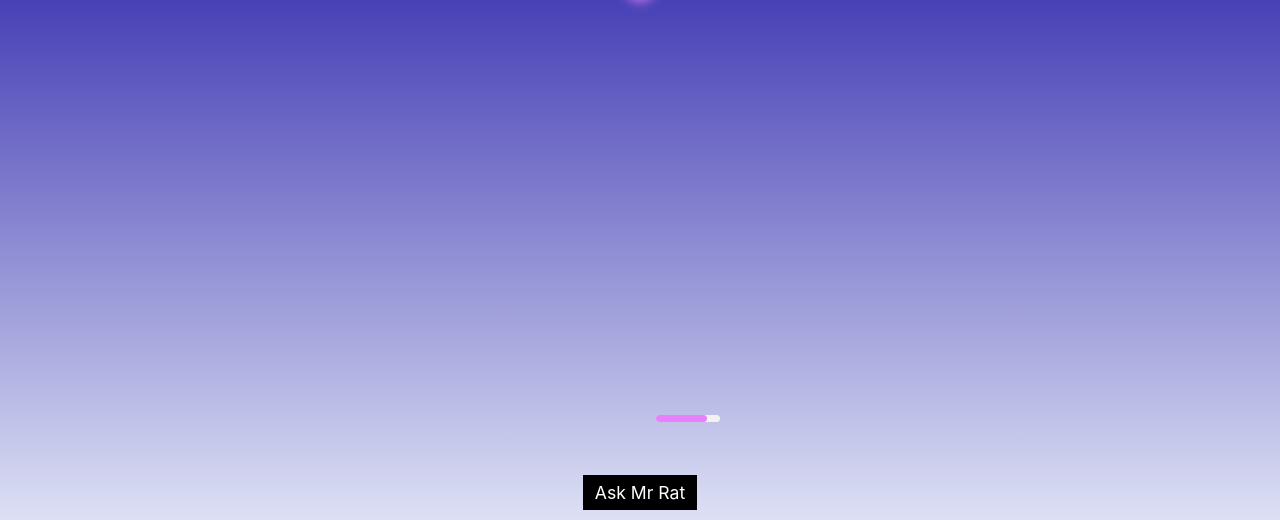
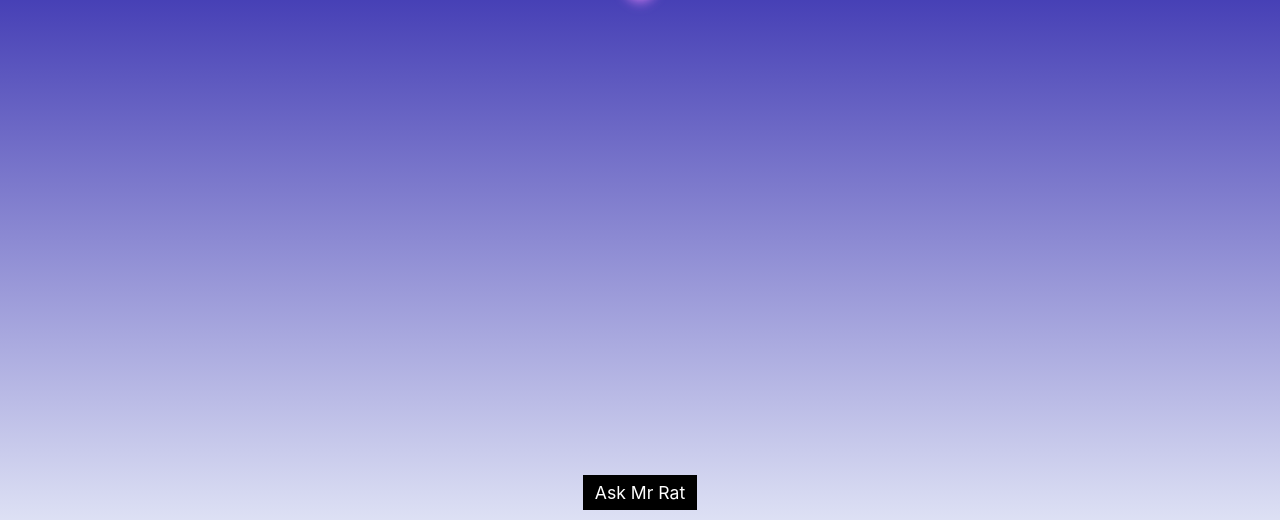
Before and after one commit to gencive5/wise-rat, a React (Vite) app: page / in a window 1280 px wide. Shown: the part 190-710 px from the top of the page. Built offline with nearby package versions, Linux system fonts and the light colour scheme; a web font is replaced by a local one.

Commit message:
back to normal scrollbar

```diff
--- a/src/App.css
+++ b/src/App.css
@@ -105,12 +105,25 @@
 }
 }
 
+.fortune-wrapper {
+  width: 100%;
+  height: auto;
+  max-width: 100vw;
+  padding: 3rem;
+  overflow-x: auto;
+  overflow-y: visible;
+  position: relative;
+  margin-top: 5rem;
+  scrollbar-width: 100%;
+  scrollbar-color: #e980fc #e980fc;
+  z-index: 50;
+  -webkit-overflow-scrolling: auto !important;
+}
+
 .fortune-wrapper::-webkit-scrollbar {
-  display: none !important;
-  width: 0 !important;
-  height: 0 !important;
-  background: transparent !important;
-  -webkit-appearance: none !important;
+    -webkit-appearance: none;
+    width: 7px;
+    height: 3px;
 }
 
 .fortune-wrapper::-webkit-scrollbar-track {
@@ -121,41 +134,12 @@
 .fortune-wrapper::-webkit-scrollbar-thumb {
   border-radius: 4px !important;
   height: 3px;
-}
-
-.fortune-wrapper {
-  width: 100%;
-  height: auto;
-  max-width: 100vw;
-  padding: 3rem;
-  overflow-x: auto;
-  overflow-y: hidden;
-  position: relative;
-  margin-top: 5rem;
-  scrollbar-width: none !important;
-  z-index: 50;
-  /* -webkit-overflow-scrolling: auto !important; */
-
+  background: #24bb5e !important;
+  box-shadow: inset 0 0 6px rgba(226, 31, 152, 0.5) !important;
 }
 
 
-/* .fortune-wrapper::-webkit-scrollbar {
-  height: auto;
-}
 
-.fortune-wrapper::-webkit-scrollbar-track {
-  background: transparent;
-  border-radius: 4px;
-}
-
-.fortune-wrapper::-webkit-scrollbar-thumb {
-  background: magenta;
-  border-radius: 4px;
-}
-
-.fortune-wrapper::-webkit-scrollbar-thumb:hover {
-  background: #574dec;
-} */
 
 
 .fortune1 {
--- a/src/App.jsx
+++ b/src/App.jsx
@@ -1,7 +1,6 @@
 import { useState, useEffect, useRef } from 'react'
 import rat from './assets/ratfront.png'
 import './App.css'
-import CustomHorizontalScrollbar from './CustomHorizontalScrollbar'
 
 function App() {
 
@@ -37,14 +36,8 @@ const askFortune = () => {
       <div className='main-content'>
 
         <div>
-          <div className="fortune-wrapper" ef={fortuneRef}
-            id="fortune-scrollable">
+          <div className="fortune-wrapper" ef={fortuneRef}>
           <p className="fortune1">{fortune}</p>
-          <CustomHorizontalScrollbar
-            targetId="fortune-scrollable"
-            trackColor="#f2f2f2"
-            thumbColor="#e980fc"
-          />
           </div>
 
         </div>
--- a/src/CustomHorizontalScrollbar.jsx
+++ b/src/CustomHorizontalScrollbar.jsx
@@ -1,7 +1,6 @@
 import { useEffect, useRef } from 'react';
 
 const CustomHorizontalScrollbar = ({ targetId, trackColor = "#f2f2f2", thumbColor = "#e980fc" }) => {
-  const scrollbarRef = useRef(null);
   const thumbRef = useRef(null);
   const targetElRef = useRef(null);
   const isDraggingRef = useRef(false);
@@ -15,13 +14,13 @@ const CustomHorizontalScrollbar = ({ targetId, trackColor = "#f2f2f2", thumbColo
 
     targetElRef.current = targetEl;
 
-    // Force hide native scrollbar and DISABLE vertical scroll
+    // Hide native scrollbar but keep scroll functionality
     targetEl.style.overflowX = "auto";
-    targetEl.style.overflowY = "hidden";  // ← CHANGE: Prevent vertical scroll
-    targetEl.style.scrollbarWidth = "none";
-    targetEl.style.msOverflowStyle = "none";
+    targetEl.style.overflowY = "hidden";
+    targetEl.style.scrollbarWidth = "none"; // Firefox
+    targetEl.style.msOverflowStyle = "none"; // IE/Edge
 
-    // Add style element to hide webkit scrollbar
+    // Add style to hide webkit scrollbar
     const styleId = `hide-scrollbar-${targetId}`;
     let styleEl = document.getElementById(styleId);
     if (!styleEl) {
@@ -31,7 +30,7 @@ const CustomHorizontalScrollbar = ({ targetId, trackColor = "#f2f2f2", thumbColo
         #${targetId} {
           scrollbar-width: none !important;
           -ms-overflow-style: none !important;
-          overflow-y: hidden !important; /* ← ADD THIS */
+          overflow-y: hidden !important;
         }
         #${targetId}::-webkit-scrollbar {
           display: none !important;
@@ -39,21 +38,16 @@ const CustomHorizontalScrollbar = ({ targetId, trackColor = "#f2f2f2", thumbColo
           height: 0 !important;
           background: transparent !important;
         }
-        #${targetId}::-webkit-scrollbar-track,
-        #${targetId}::-webkit-scrollbar-thumb,
-        #${targetId}::-webkit-scrollbar-button {
-          display: none !important;
-          width: 0 !important;
-          height: 0 !important;
-        }
       `;
       document.head.appendChild(styleEl);
     }
 
-    // Set initial thumb width after a small delay
-    setTimeout(() => {
+    const updateThumb = () => {
       updateThumbWidth();
-    }, 100);
+      moveThumb();
+    };
+
+    setTimeout(updateThumb, 100);
 
     const handleScroll = () => {
       if (!isDraggingRef.current) {
@@ -68,7 +62,6 @@ const CustomHorizontalScrollbar = ({ targetId, trackColor = "#f2f2f2", thumbColo
     targetEl.addEventListener("scroll", handleScroll);
     window.addEventListener("resize", handleResize);
 
-    // Observe content changes
     const resizeObserver = new ResizeObserver(() => {
       updateThumbWidth();
     });
@@ -85,9 +78,9 @@ const CustomHorizontalScrollbar = ({ targetId, trackColor = "#f2f2f2", thumbColo
   }, [targetId]);
 
   const updateThumbWidth = () => {
-    if (!targetElRef.current || !scrollbarRef.current || !thumbRef.current) return;
+    if (!targetElRef.current || !thumbRef.current) return;
 
-    const trackWidth = scrollbarRef.current.offsetWidth;
+    const trackWidth = thumbRef.current.parentElement.offsetWidth;
     const targetWidth = targetElRef.current.clientWidth;
     const targetScrollWidth = targetElRef.current.scrollWidth;
 
@@ -97,17 +90,17 @@ const CustomHorizontalScrollbar = ({ targetId, trackColor = "#f2f2f2", thumbColo
     }
 
     thumbRef.current.style.display = 'block';
+
     let thumbWidth = (targetWidth / targetScrollWidth) * trackWidth;
     thumbWidth = Math.max(thumbWidth, 30);
     thumbRef.current.style.width = `${thumbWidth}px`;
-
-    moveThumb();
   };
 
   const moveThumb = () => {
-    if (!targetElRef.current || !scrollbarRef.current || !thumbRef.current) return;
+    if (!targetElRef.current || !thumbRef.current) return;
 
-    const trackWidth = scrollbarRef.current.offsetWidth;
+    const track = thumbRef.current.parentElement;
+    const trackWidth = track.offsetWidth;
     const thumbWidth = thumbRef.current.offsetWidth;
     const maxScrollLeft = targetElRef.current.scrollWidth - targetElRef.current.clientWidth;
 
@@ -117,20 +110,21 @@ const CustomHorizontalScrollbar = ({ targetId, trackColor = "#f2f2f2", thumbColo
     const maxThumbLeft = trackWidth - thumbWidth;
     const thumbLeft = scrollPercent * maxThumbLeft;
 
-    thumbRef.current.style.transform = `translateX(${thumbLeft}px)`;
+    thumbRef.current.style.left = `${thumbLeft}px`;
   };
 
   const handleMouseDown = (e) => {
     e.preventDefault();
     e.stopPropagation();
 
-    if (!targetElRef.current || !thumbRef.current || !scrollbarRef.current) return;
+    if (!targetElRef.current || !thumbRef.current) return;
 
     isDraggingRef.current = true;
 
     const startX = e.clientX;
     const startScrollLeft = targetElRef.current.scrollLeft;
-    const trackWidth = scrollbarRef.current.offsetWidth;
+    const track = thumbRef.current.parentElement;
+    const trackWidth = track.offsetWidth;
     const thumbWidth = thumbRef.current.offsetWidth;
     const maxThumbLeft = trackWidth - thumbWidth;
     const maxScrollLeft = targetElRef.current.scrollWidth - targetElRef.current.clientWidth;
@@ -157,14 +151,16 @@ const CustomHorizontalScrollbar = ({ targetId, trackColor = "#f2f2f2", thumbColo
   };
 
   const handleTrackClick = (e) => {
-    if (!targetElRef.current || !scrollbarRef.current || !thumbRef.current) return;
+    if (!targetElRef.current || !thumbRef.current) return;
 
+    // Don't trigger if clicking on thumb
     if (e.target === thumbRef.current) return;
 
-    const trackRect = scrollbarRef.current.getBoundingClientRect();
+    const track = thumbRef.current.parentElement;
+    const trackRect = track.getBoundingClientRect();
     const thumbWidth = thumbRef.current.offsetWidth;
     const clickX = e.clientX - trackRect.left;
-    const trackWidth = scrollbarRef.current.offsetWidth;
+    const trackWidth = track.offsetWidth;
     const maxScrollLeft = targetElRef.current.scrollWidth - targetElRef.current.clientWidth;
 
     const clickPosition = clickX - (thumbWidth / 2);
@@ -175,15 +171,14 @@ const CustomHorizontalScrollbar = ({ targetId, trackColor = "#f2f2f2", thumbColo
 
   return (
     <div
-      ref={scrollbarRef}
       onClick={handleTrackClick}
       style={{
         width: 'calc(100% - 6rem)',
         margin: '0 auto',
         height: '7px',
         position: 'relative',
-        marginTop: '-7px',        // ← CHANGE: Pull it up so it overlays
-        marginBottom: '0',        // ← CHANGE: Remove bottom margin
+        marginTop: '-7px',
+        marginBottom: '0',
         borderRadius: '4px',
         backgroundColor: trackColor,
         cursor: 'pointer',
@@ -201,7 +196,7 @@ const CustomHorizontalScrollbar = ({ targetId, trackColor = "#f2f2f2", thumbColo
           top: 0,
           left: 0,
           cursor: 'grab',
-          transition: 'background-color 0.2s',
+          transition: 'background-color 0.2s, left 0.05s linear',
           minWidth: '30px'
         }}
         onMouseEnter={(e) => {
```
